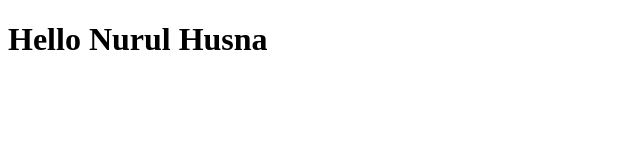
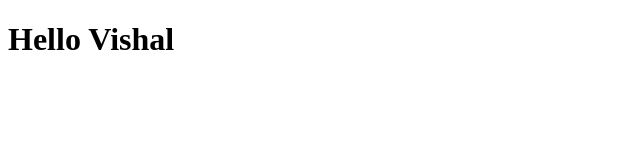
Before and after one commit to vishalrahmat/hello-digiers2022, a plain HTML site: page index.html in a window 1280 px wide. Shown: the whole page, without its empty margins (0-640 px from the left). Drawn offline with Linux system fonts and the light colour scheme.

Commit message:
update - change Nurul Husna to Vishal

```diff
--- a/index.html
+++ b/index.html
@@ -7,6 +7,6 @@
     <title>Document</title>
 </head>
 <body>
-    <h1>Hello Nurul Husna</h1>
+    <h1>Hello Vishal</h1>
 </body>
 </html>
```
